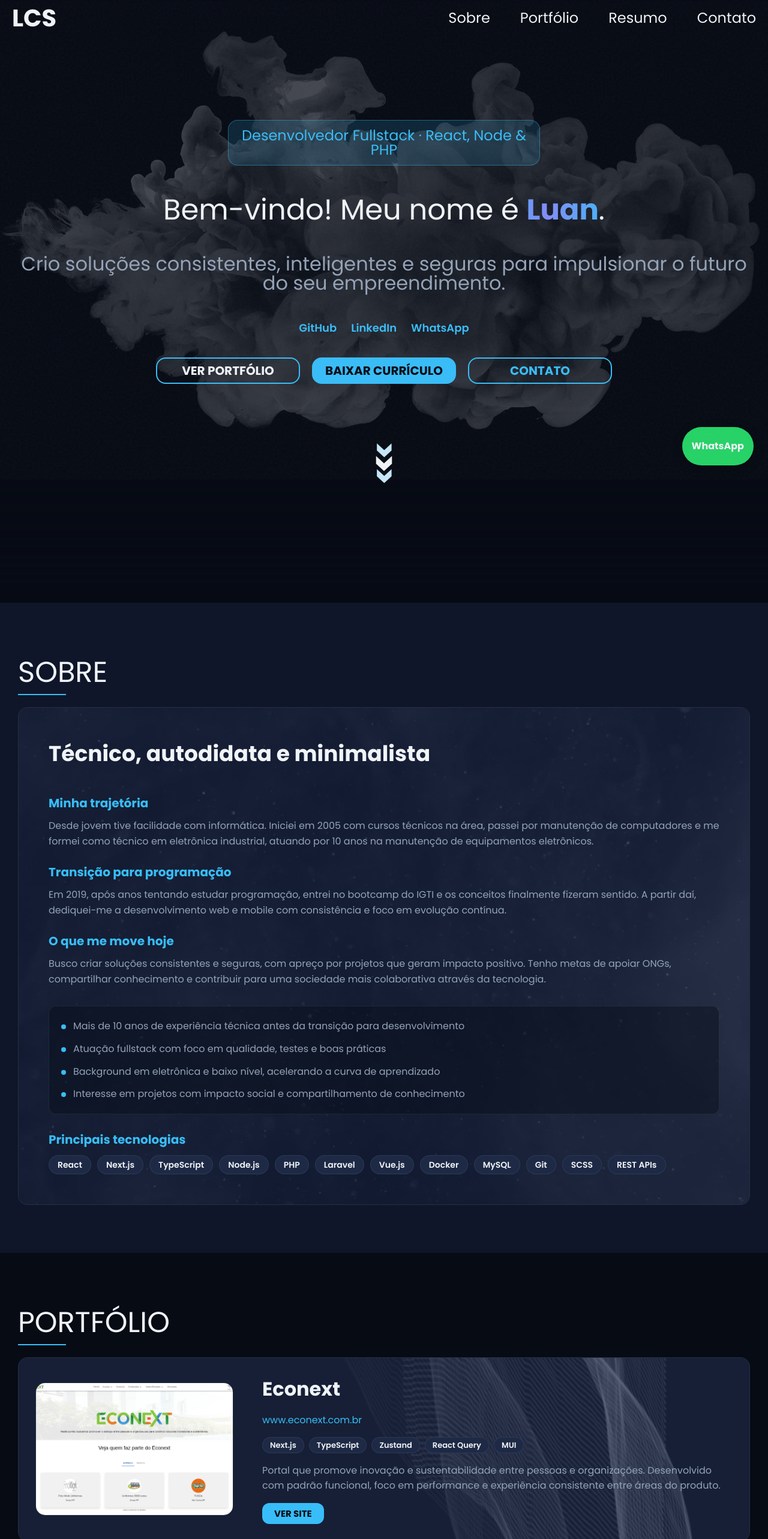
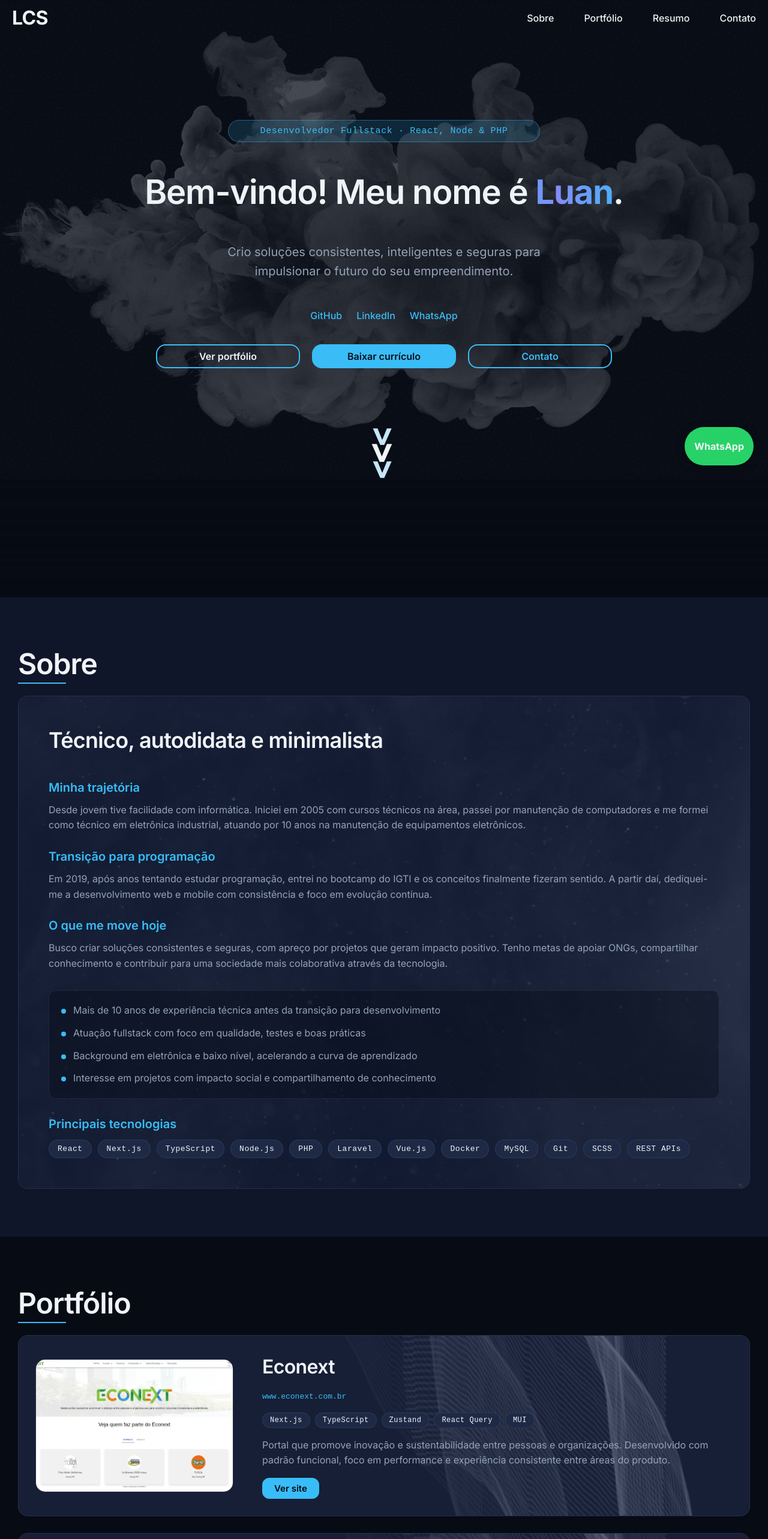
Before and after one commit to viperluan/portfolio, a React (Vite) app: page / in a window 1280 px wide. Shown: the top 2566 px of the page at 60% size. Built offline with nearby package versions, Linux system fonts and the light colour scheme; no server answers; a small style sheet from the web is missing.

Commit message:
refactor: modifica tipografia

```diff
--- a/package.json
+++ b/package.json
@@ -11,7 +11,8 @@
   },
   "dependencies": {
     "@emailjs/browser": "^4.3.3",
-    "@fontsource/poppins": "^5.0.14",
+    "@fontsource/inter": "^5.2.8",
+    "@fontsource/jetbrains-mono": "^5.2.8",
     "react": "^18.2.0",
     "react-dom": "^18.2.0",
     "react-toastify": "^10.0.5"
--- a/src/App.scss
+++ b/src/App.scss
@@ -7,7 +7,9 @@
 
   color: $text-primary;
   background-color: $surface-0;
-  font-family: "Poppins";
+  font-family: $font-sans;
+  -webkit-font-smoothing: antialiased;
+  -moz-osx-font-smoothing: grayscale;
 
   &::after {
     content: "";
--- a/src/components/layout/header/styles.scss
+++ b/src/components/layout/header/styles.scss
@@ -68,8 +68,9 @@
     .header-logo {
       text-decoration: none;
       color: $text-primary;
-      font-size: 40px;
-      font-weight: bold;
+      font-size: 32px;
+      font-weight: 700;
+      letter-spacing: $tracking-tight;
       transition: color 0.25s ease-in-out;
 
       &:hover {
@@ -86,7 +87,8 @@
           position: relative;
           text-decoration: none;
           margin-left: 50px;
-          font-size: 24px;
+          font-size: 16px;
+          font-weight: 500;
           color: $text-primary;
           padding-bottom: 6px;
           transition: color 0.25s ease-in-out;
--- a/src/components/layout/menuMobile/styles.scss
+++ b/src/components/layout/menuMobile/styles.scss
@@ -26,8 +26,9 @@
     left: 30px;
     transform: translateY(-50%);
 
-    font-size: 32px;
-    font-weight: bold;
+    font-size: 28px;
+    font-weight: 700;
+    letter-spacing: $tracking-tight;
     color: $text-primary;
     text-decoration: none;
     z-index: 4;
@@ -116,7 +117,8 @@
         display: block;
         text-decoration: none;
         color: $text-primary;
-        font-size: 44px;
+        font-size: 36px;
+        font-weight: 600;
         transition: color ease-in-out 0.2s, transform ease-in-out 0.2s;
 
         &:hover,
--- a/src/components/layout/section/about/styles.scss
+++ b/src/components/layout/section/about/styles.scss
@@ -43,10 +43,11 @@
       }
 
       h3 {
-        line-height: 150%;
+        line-height: 1.3;
         text-align: center;
         font-size: 24px;
-        font-weight: bold;
+        font-weight: 600;
+        letter-spacing: $tracking-tight;
         color: $text-primary;
         margin-bottom: 28px;
 
@@ -67,7 +68,7 @@
       .about-block {
         h4 {
           font-size: 16px;
-          font-weight: 700;
+          font-weight: 600;
           color: $accent;
           margin-bottom: 10px;
           line-height: 150%;
@@ -125,7 +126,7 @@
       .about-skills {
         h4 {
           font-size: 16px;
-          font-weight: 700;
+          font-weight: 600;
           color: $accent;
           margin-bottom: 16px;
 
@@ -142,16 +143,19 @@
       }
 
       .about-skill-chip {
+        font-family: $font-mono;
+        font-size: 12px;
+        font-weight: 500;
+        letter-spacing: $tracking-wide;
         padding: 8px 14px;
         border: 1px solid $border-subtle;
         border-radius: 999px;
         background-color: $surface-3;
         color: $text-primary;
-        font-size: 13px;
-        font-weight: 600;
+        font-size: 12px;
 
         @include lg {
-          font-size: 14px;
+          font-size: 13px;
         }
       }
     }
--- a/src/components/layout/section/contact/styles.scss
+++ b/src/components/layout/section/contact/styles.scss
@@ -27,7 +27,7 @@
         width: fit-content;
 
         @include lg {
-          font-size: 24px;
+          font-size: 18px;
         }
 
         p {
@@ -55,7 +55,7 @@
           margin-bottom: 8px;
           color: $accent;
           font-size: 14px;
-          font-weight: 600;
+          font-weight: 500;
 
           @include lg {
             font-size: 18px;
@@ -128,6 +128,7 @@
       .input-container input,
       .text-area-container textarea {
         font-size: 16px;
+        font-weight: 400;
         outline: none;
         border-style: none;
         background-color: transparent;
@@ -137,7 +138,7 @@
         color: $text-primary;
 
         @include lg {
-          font-size: 24px;
+          font-size: 18px;
         }
       }
 
@@ -152,8 +153,7 @@
         margin-top: 20px;
         cursor: pointer;
         font-size: 16px;
-        font-weight: bold;
-        text-transform: uppercase;
+        font-weight: 600;
         transition: transform ease-in-out 0.2s, opacity ease-in-out 0.2s;
 
         &:hover:not(:disabled) {
@@ -166,7 +166,7 @@
         }
 
         @include lg {
-          font-size: 24px;
+          font-size: 18px;
         }
       }
     }
--- a/src/components/layout/section/main/styles.scss
+++ b/src/components/layout/section/main/styles.scss
@@ -90,31 +90,38 @@ main {
     }
 
     .main-tag {
+      font-family: $font-mono;
+      font-size: 13px;
+      font-weight: 500;
+      letter-spacing: $tracking-wide;
       color: $accent;
       width: 100%;
       max-width: 520px;
-      padding: 13px 0;
+      padding: 10px 16px;
       margin: 0 auto 50px;
 
       border: 1px solid $border-active;
-      border-radius: 16px;
+      border-radius: 999px;
       background-color: $accent-glow;
 
       @include md {
-        font-size: 24px;
+        font-size: 15px;
       }
     }
 
     .main-title {
-      font-size: 24px;
+      font-size: 28px;
+      font-weight: 600;
+      line-height: 1.2;
+      letter-spacing: $tracking-tight;
 
       @include md {
-        font-size: 48px;
+        font-size: 56px;
       }
 
       span,
       .main-title-highlight {
-        font-weight: bold;
+        font-weight: 700;
         background: linear-gradient(
           90deg,
           $accent 0%,
@@ -131,9 +138,15 @@ main {
 
     .main-text {
       color: $text-secondary;
+      font-weight: 400;
+      font-size: 18px;
+      line-height: 1.6;
+      max-width: 600px;
+      margin-left: auto;
+      margin-right: auto;
 
       @include md {
-        font-size: 32px;
+        font-size: 20px;
       }
     }
 
@@ -151,8 +164,8 @@ main {
 
       .main-social-link {
         color: $accent;
-        font-size: 16px;
-        font-weight: 600;
+        font-size: 15px;
+        font-weight: 500;
         text-decoration: none;
         transition: color 0.2s ease-in-out;
 
@@ -161,7 +174,7 @@ main {
         }
 
         @include md {
-          font-size: 18px;
+          font-size: 16px;
         }
       }
     }
@@ -191,9 +204,8 @@ main {
         padding: 10px 0;
         border-radius: 16px;
         transition: transform 0.2s ease-in-out;
-        font-weight: bold;
-        text-transform: uppercase;
-        font-size: 20px;
+        font-weight: 600;
+        font-size: 16px;
         cursor: pointer;
 
         &:hover {
--- a/src/components/layout/section/portfolio/project-card/styles.scss
+++ b/src/components/layout/section/portfolio/project-card/styles.scss
@@ -73,10 +73,9 @@
     justify-content: center;
     background-color: rgba($surface-0, 0.72);
     color: $text-primary;
-    font-size: 18px;
-    font-weight: 700;
+    font-size: 16px;
+    font-weight: 600;
     text-decoration: none;
-    text-transform: uppercase;
     opacity: 0;
     transition: opacity 0.3s ease-in-out;
   }
@@ -106,7 +105,8 @@
   .project-card-name {
     text-align: center;
     font-size: 24px;
-    font-weight: 700;
+    font-weight: 600;
+    letter-spacing: $tracking-tight;
     color: $text-primary;
     line-height: 150%;
 
@@ -120,13 +120,15 @@
   }
 
   .project-card-url {
+    font-family: $font-mono;
     text-align: center;
-    font-size: 14px;
+    font-size: 12px;
+    font-weight: 400;
     color: $accent;
     line-height: 150%;
 
     @include md {
-      font-size: 16px;
+      font-size: 13px;
     }
 
     @include lg {
@@ -146,16 +148,18 @@
   }
 
   .project-card-tag {
+    font-family: $font-mono;
     padding: 6px 12px;
     border: 1px solid $border-subtle;
     border-radius: 999px;
     background-color: $surface-3;
-    font-size: 12px;
-    font-weight: 600;
+    font-size: 11px;
+    font-weight: 500;
+    letter-spacing: $tracking-wide;
     color: $text-primary;
 
     @include md {
-      font-size: 13px;
+      font-size: 12px;
     }
   }
 
@@ -190,9 +194,8 @@
     padding: 10px 20px;
     border-radius: 12px;
     font-size: 14px;
-    font-weight: 700;
+    font-weight: 600;
     text-decoration: none;
-    text-transform: uppercase;
     transition: transform 0.2s ease-in-out, background-color 0.2s ease-in-out;
 
     &:hover {
--- a/src/components/layout/section/resume/resume-card/styles.scss
+++ b/src/components/layout/section/resume/resume-card/styles.scss
@@ -66,7 +66,8 @@
 
   .resume-card-title {
     font-size: 22px;
-    font-weight: bold;
+    font-weight: 600;
+    letter-spacing: $tracking-tight;
     color: $text-primary;
     line-height: 150%;
 
@@ -76,17 +77,18 @@
   }
 
   .resume-card-badge {
+    font-family: $font-mono;
     padding: 4px 10px;
     border-radius: 999px;
     background-color: $accent-warm;
     color: $surface-0;
-    font-size: 11px;
-    font-weight: 700;
+    font-size: 10px;
+    font-weight: 600;
     text-transform: uppercase;
-    letter-spacing: 0.5px;
+    letter-spacing: $tracking-wide;
 
     @include md {
-      font-size: 12px;
+      font-size: 11px;
     }
   }
 
@@ -105,14 +107,15 @@
   }
 
   .resume-card-period {
-    font-size: 13px;
+    font-family: $font-mono;
+    font-size: 12px;
     color: $accent;
-    font-weight: 600;
+    font-weight: 500;
     line-height: 150%;
     white-space: nowrap;
 
     @include md {
-      font-size: 14px;
+      font-size: 13px;
       text-align: right;
     }
   }
--- a/src/components/layout/title/styles.scss
+++ b/src/components/layout/title/styles.scss
@@ -4,8 +4,9 @@
 
 .title-component {
   font-size: 32px;
-  line-height: 150%;
-  text-transform: uppercase;
+  font-weight: 600;
+  line-height: 1.3;
+  letter-spacing: $tracking-tight;
   color: $text-primary;
 
   @include lg {
--- a/src/styles/fonts.scss
+++ b/src/styles/fonts.scss
@@ -1,3 +1,6 @@
-@import "@fontsource/poppins/400.css";
-@import "@fontsource/poppins/600.css";
-@import "@fontsource/poppins/700.css";
+@import "@fontsource/inter/400.css";
+@import "@fontsource/inter/500.css";
+@import "@fontsource/inter/600.css";
+@import "@fontsource/inter/700.css";
+@import "@fontsource/jetbrains-mono/400.css";
+@import "@fontsource/jetbrains-mono/600.css";
--- a/src/styles/variables.scss
+++ b/src/styles/variables.scss
@@ -20,3 +20,10 @@ $border-active: rgba(56, 189, 248, 0.4);
 
 // Marca externa
 $whatsapp-brand: #25d366;
+
+// Tipografia
+$font-sans: "Inter", system-ui, -apple-system, BlinkMacSystemFont, "Segoe UI", sans-serif;
+$font-mono: "JetBrains Mono", ui-monospace, "Cascadia Code", monospace;
+
+$tracking-tight: -0.02em;
+$tracking-wide: 0.04em;
```
Also changed, not shown: 1 other file (tests, documents, lock files or other folders).
